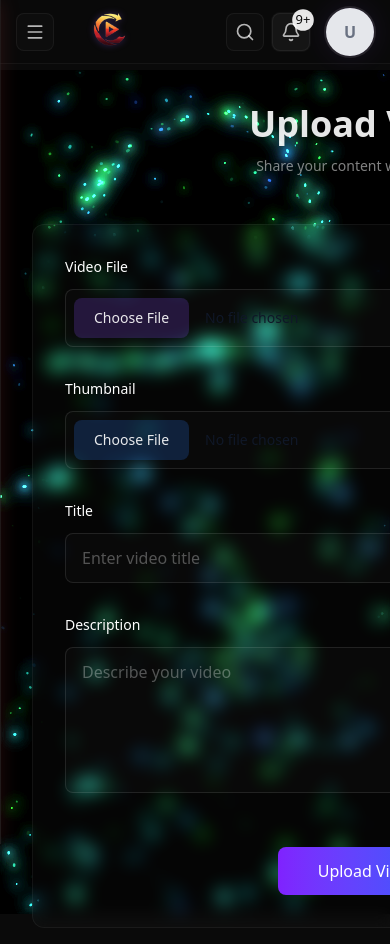
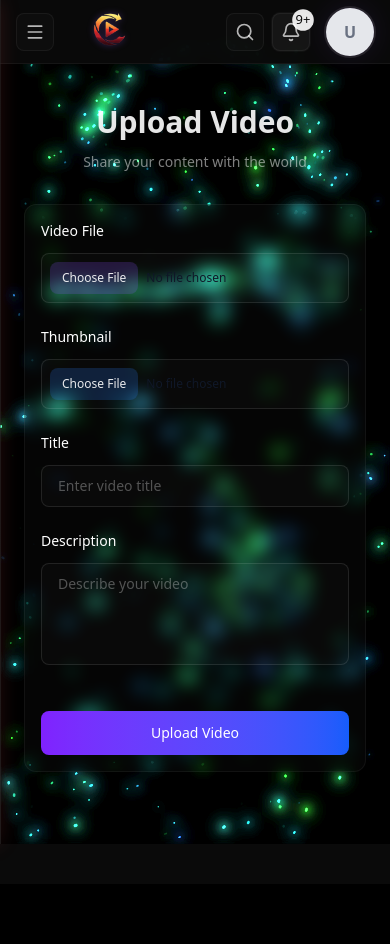
Before and after one commit to aryansh-2003/YoTube, a React (Vite) app: page /CreatePost in a window 390 px wide. After the commit the page ends 884 px from the top, so only its background shows below. Built offline with nearby package versions, Linux system fonts and the light colour scheme; no server answers; sample sign-in values are in the browser's storage.

Commit message:
Responsive fixed

```diff
--- a/src/pages/CreatePost.jsx
+++ b/src/pages/CreatePost.jsx
@@ -2,7 +2,8 @@ import React, { useState } from "react";
 import { useForm } from "react-hook-form";
 import videoService from "../../Service/video";
 import { useNavigate } from "react-router";
-import {Vortex} from '../components/ui/vortex'
+import { Vortex } from '../components/ui/vortex';
+import { motion } from 'framer-motion';
 
 const CreatePost = () => {
   const {
@@ -58,56 +59,99 @@ const CreatePost = () => {
     <>
       {/* Loading Overlay */}
       {loading && (
-        <div className="fixed inset-0 flex flex-col items-center justify-center gap-6 backdrop-blur-xl bg-black/90 z-50 text-white">
+        <motion.div
+          initial={{ opacity: 0 }}
+          animate={{ opacity: 1 }}
+          className="fixed inset-0 flex flex-col items-center justify-center gap-6 backdrop-blur-xl bg-black/90 z-50 text-white"
+        >
           <div className="relative">
-            <div className="w-16 h-16 border-3 border-white/20 border-t-violet-500 rounded-full animate-spin"></div>
+            <motion.div
+              animate={{ rotate: 360 }}
+              transition={{ duration: 1, repeat: Infinity, ease: "linear" }}
+              className="w-16 h-16 border-3 border-white/20 border-t-violet-500 rounded-full"
+            />
           </div>
-          <div className="text-center">
-            <span className="font-semibold text-xl text-white/90">
+          <div className="text-center px-4">
+            <motion.span
+              initial={{ opacity: 0, y: 10 }}
+              animate={{ opacity: 1, y: 0 }}
+              className="font-semibold text-xl text-white/90 block"
+            >
               Uploading Your Video
-            </span>
-            <p className="text-sm text-white/50 mt-2">
+            </motion.span>
+            <motion.p
+              initial={{ opacity: 0 }}
+              animate={{ opacity: 1 }}
+              transition={{ delay: 0.2 }}
+              className="text-sm text-white/50 mt-2"
+            >
               Please wait...
-            </p>
+            </motion.p>
           </div>
-        </div>
+        </motion.div>
       )}
 
-
-      <div className="min-h-screen bg-[#0a0a0a] py- px-6 relative overflow-hidden">
-        {/* Sophisticated ambient background */}
-
+      <div className="min-h-screen bg-[#0a0a0a] py-4 sm:py-6 px-4 sm:px-6 relative overflow-hidden">
+        {/* Vortex Background */}
         <Vortex
           backgroundColor="black"
           rangeY={800}
           particleCount={500}
           baseHue={120}
-                className="flex items-center flex-col justify-center px-2 md:px-10  py-4 w-full h-full"
+          className="flex items-center flex-col justify-center px-2 md:px-10 py-4 w-full h-full"
         >
-        <div className="relative z-10 max-w-4xl mx-auto pt-12">
+          <motion.div
+            initial={{ opacity: 0, y: 20 }}
+            animate={{ opacity: 1, y: 0 }}
+            transition={{ duration: 0.6 }}
+            className="relative z-10 w-full max-w-4xl mx-auto pt-8 sm:pt-12"
+          >
             {/* Header */}
-          <div className="text-center mb-12">
-            <h2 className="text-4xl font-semibold text-white/90 mb-3">
+            <div className="text-center mb-8 sm:mb-12 px-4">
+              <motion.h2
+                initial={{ opacity: 0, y: -20 }}
+                animate={{ opacity: 1, y: 0 }}
+                transition={{ delay: 0.1 }}
+                className="text-3xl sm:text-4xl font-semibold text-white/90 mb-3"
+              >
                 Upload Video
-            </h2>
-            <p className="text-white/50 text-sm">
+              </motion.h2>
+              <motion.p
+                initial={{ opacity: 0 }}
+                animate={{ opacity: 1 }}
+                transition={{ delay: 0.2 }}
+                className="text-white/50 text-sm"
+              >
                 Share your content with the world
-            </p>
+              </motion.p>
 
               {uploadError && (
-              <div className="mt-6 bg-red-500/10 border border-red-500/20 rounded-lg p-4 backdrop-blur-sm">
+                <motion.div
+                  initial={{ opacity: 0, scale: 0.9 }}
+                  animate={{ opacity: 1, scale: 1 }}
+                  className="mt-6 bg-red-500/10 border border-red-500/20 rounded-lg p-4 backdrop-blur-sm"
+                >
                   <p className="text-red-400 text-sm">{uploadError}</p>
-              </div>
+                </motion.div>
               )}
             </div>
 
             {/* Form */}
-          <form onSubmit={handleSubmit(onSubmit)} className="relative min-w-2xl">
-
-            <div className="bg-white/[0.02] backdrop-blur-sm border border-white/5 p-8 rounded-xl space-y-8">
-
+            <motion.form
+              initial={{ opacity: 0, y: 20 }}
+              animate={{ opacity: 1, y: 0 }}
+              transition={{ delay: 0.3 }}
+              onSubmit={handleSubmit(onSubmit)}
+              className="relative w-full"
+            >
+              <div className="bg-white/[0.02] backdrop-blur-sm border border-white/5 p-4 sm:p-8 rounded-xl space-y-6 sm:space-y-8">
                 {/* Video Upload */}
-              <div className="relative">
+                <motion.div
+                  initial={{ opacity: 0, x: -20 }}
+                  animate={{ opacity: 1, x: 0 }}
+                  transition={{ delay: 0.4 }}
+                  className="relative"
+                >
                   <label className="block mb-3 font-medium text-sm text-white">
                     Video File
                   </label>
@@ -117,25 +161,40 @@ const CreatePost = () => {
                       accept="video/*"
                       {...register("videoFile", { required: "Video is required" })}
                       onChange={handleVideoChange}
-                    className="w-full text-sm cursor-pointer file:mr-4 file:py-2.5 file:px-5 file:rounded-lg file:border-0 file:bg-violet-500/20 file:text-white/90 file:font-medium file:border file:border-violet-500/30 hover:file:bg-violet-500/30 transition-all bg-white/[0.02] rounded-lg border border-white/10 p-2"
+                      className="w-full text-xs sm:text-sm cursor-pointer file:mr-2 sm:file:mr-4 file:py-2 sm:file:py-2.5 file:px-3 sm:file:px-5 file:rounded-lg file:border-0 file:bg-violet-500/20 file:text-white/90 file:font-medium file:border file:border-violet-500/30 hover:file:bg-violet-500/30 transition-all bg-white/[0.02] rounded-lg border border-white/10 p-2"
                     />
                   </div>
                   {errors.videoFile && (
-                  <p className="text-red-400 text-xs mt-2">{errors.videoFile.message}</p>
+                    <motion.p
+                      initial={{ opacity: 0, y: -5 }}
+                      animate={{ opacity: 1, y: 0 }}
+                      className="text-red-400 text-xs mt-2"
+                    >
+                      {errors.videoFile.message}
+                    </motion.p>
                   )}
                   {videoPreview && (
-                  <div className="mt-4">
+                    <motion.div
+                      initial={{ opacity: 0, scale: 0.95 }}
+                      animate={{ opacity: 1, scale: 1 }}
+                      className="mt-4"
+                    >
                       <video
                         controls
                         src={videoPreview}
-                      className="w-full max-h-72 rounded-lg border border-white/10"
+                        className="w-full max-h-48 sm:max-h-72 rounded-lg border border-white/10"
                       />
-                  </div>
+                    </motion.div>
                   )}
-              </div>
+                </motion.div>
 
                 {/* Thumbnail Upload */}
-              <div className="relative">
+                <motion.div
+                  initial={{ opacity: 0, x: -20 }}
+                  animate={{ opacity: 1, x: 0 }}
+                  transition={{ delay: 0.5 }}
+                  className="relative"
+                >
                   <label className="block mb-3 font-medium text-sm text-white">
                     Thumbnail
                   </label>
@@ -145,25 +204,40 @@ const CreatePost = () => {
                       accept="image/*"
                       {...register("thumbnail", { required: "Thumbnail is required" })}
                       onChange={handleThumbnailChange}
-                    className="w-full text-sm cursor-pointer file:mr-4 file:py-2.5 file:px-5 file:rounded-lg file:border-0 file:bg-blue-500/20 file:text-white/90 file:font-medium file:border file:border-blue-500/30 hover:file:bg-blue-500/30 transition-all bg-white/[0.02] rounded-lg border border-white/10 p-2"
+                      className="w-full text-xs sm:text-sm cursor-pointer file:mr-2 sm:file:mr-4 file:py-2 sm:file:py-2.5 file:px-3 sm:file:px-5 file:rounded-lg file:border-0 file:bg-blue-500/20 file:text-white/90 file:font-medium file:border file:border-blue-500/30 hover:file:bg-blue-500/30 transition-all bg-white/[0.02] rounded-lg border border-white/10 p-2"
                     />
                   </div>
                   {errors.thumbnail && (
-                  <p className="text-red-400 text-xs mt-2">{errors.thumbnail.message}</p>
+                    <motion.p
+                      initial={{ opacity: 0, y: -5 }}
+                      animate={{ opacity: 1, y: 0 }}
+                      className="text-red-400 text-xs mt-2"
+                    >
+                      {errors.thumbnail.message}
+                    </motion.p>
                   )}
                   {thumbnailPreview && (
-                  <div className="mt-4 inline-block">
+                    <motion.div
+                      initial={{ opacity: 0, scale: 0.95 }}
+                      animate={{ opacity: 1, scale: 1 }}
+                      className="mt-4"
+                    >
                       <img
                         src={thumbnailPreview}
                         alt="Thumbnail Preview"
-                      className="w-64 rounded-lg border border-white/10"
+                        className="w-full sm:w-64 rounded-lg border border-white/10"
                       />
-                  </div>
+                    </motion.div>
                   )}
-              </div>
+                </motion.div>
 
                 {/* Title */}
-              <div className="relative">
+                <motion.div
+                  initial={{ opacity: 0, x: -20 }}
+                  animate={{ opacity: 1, x: 0 }}
+                  transition={{ delay: 0.6 }}
+                  className="relative"
+                >
                   <label className="block mb-3 font-medium text-sm text-white">
                     Title
                   </label>
@@ -171,44 +245,68 @@ const CreatePost = () => {
                     type="text"
                     placeholder="Enter video title"
                     {...register("title", { required: "Title is required" })}
-                  className="w-full bg-white/[0.02] text-white border border-white/10 rounded-lg px-4 py-3 focus:outline-none focus:border-white/20 transition-all placeholder-white/30"
+                    className="w-full bg-white/[0.02] text-white border border-white/10 rounded-lg px-4 py-2.5 sm:py-3 focus:outline-none focus:border-white/20 transition-all placeholder-white/30 text-sm sm:text-base"
                   />
                   {errors.title && (
-                  <p className="text-red-400 text-xs mt-2">{errors.title.message}</p>
+                    <motion.p
+                      initial={{ opacity: 0, y: -5 }}
+                      animate={{ opacity: 1, y: 0 }}
+                      className="text-red-400 text-xs mt-2"
+                    >
+                      {errors.title.message}
+                    </motion.p>
                   )}
-              </div>
+                </motion.div>
 
                 {/* Description */}
-              <div className="relative">
+                <motion.div
+                  initial={{ opacity: 0, x: -20 }}
+                  animate={{ opacity: 1, x: 0 }}
+                  transition={{ delay: 0.7 }}
+                  className="relative"
+                >
                   <label className="block mb-3 font-medium text-sm text-white">
                     Description
                   </label>
                   <textarea
-                  rows={5}
+                    rows={4}
                     placeholder="Describe your video"
                     {...register("description", {
                       required: "Description is required",
                     })}
-                  className="w-full bg-white/[0.02] text-white border border-white/10 rounded-lg px-4 py-3 focus:outline-none focus:border-white/20 transition-all resize-none placeholder-white/30"
+                    className="w-full bg-white/[0.02] text-white border border-white/10 rounded-lg px-4 py-2.5 sm:py-3 focus:outline-none focus:border-white/20 transition-all resize-none placeholder-white/30 text-sm sm:text-base"
                   ></textarea>
                   {errors.description && (
-                  <p className="text-red-400 text-xs mt-2">{errors.description.message}</p>
+                    <motion.p
+                      initial={{ opacity: 0, y: -5 }}
+                      animate={{ opacity: 1, y: 0 }}
+                      className="text-red-400 text-xs mt-2"
+                    >
+                      {errors.description.message}
+                    </motion.p>
                   )}
-              </div>
+                </motion.div>
 
                 {/* Submit Button */}
-              <div className="text-center pt-4">
-                <button
+                <motion.div
+                  initial={{ opacity: 0, y: 20 }}
+                  animate={{ opacity: 1, y: 0 }}
+                  transition={{ delay: 0.8 }}
+                  className="text-center pt-4"
+                >
+                  <motion.button
                     type="submit"
                     disabled={loading}
-                  className="bg-gradient-to-r from-violet-600 to-blue-600 hover:from-violet-500 hover:to-blue-500 text-white font-medium text-base py-3 px-10 rounded-lg disabled:opacity-50 disabled:cursor-not-allowed"
+                    whileHover={{ scale: 1.02, boxShadow: "0 0 20px rgba(139, 92, 246, 0.4)" }}
+                    whileTap={{ scale: 0.98 }}
+                    className="w-full sm:w-auto bg-gradient-to-r from-violet-600 to-blue-600 hover:from-violet-500 hover:to-blue-500 text-white font-medium text-sm sm:text-base py-3 px-8 sm:px-10 rounded-lg disabled:opacity-50 disabled:cursor-not-allowed transition-all"
                   >
                     {loading ? "Uploading..." : "Upload Video"}
-                </button>
+                  </motion.button>
+                </motion.div>
               </div>
-            </div>
-          </form>
-        </div>
+            </motion.form>
+          </motion.div>
         </Vortex>
       </div>
     </>
```
Lines whose indentation alone changed are shown as unchanged.
